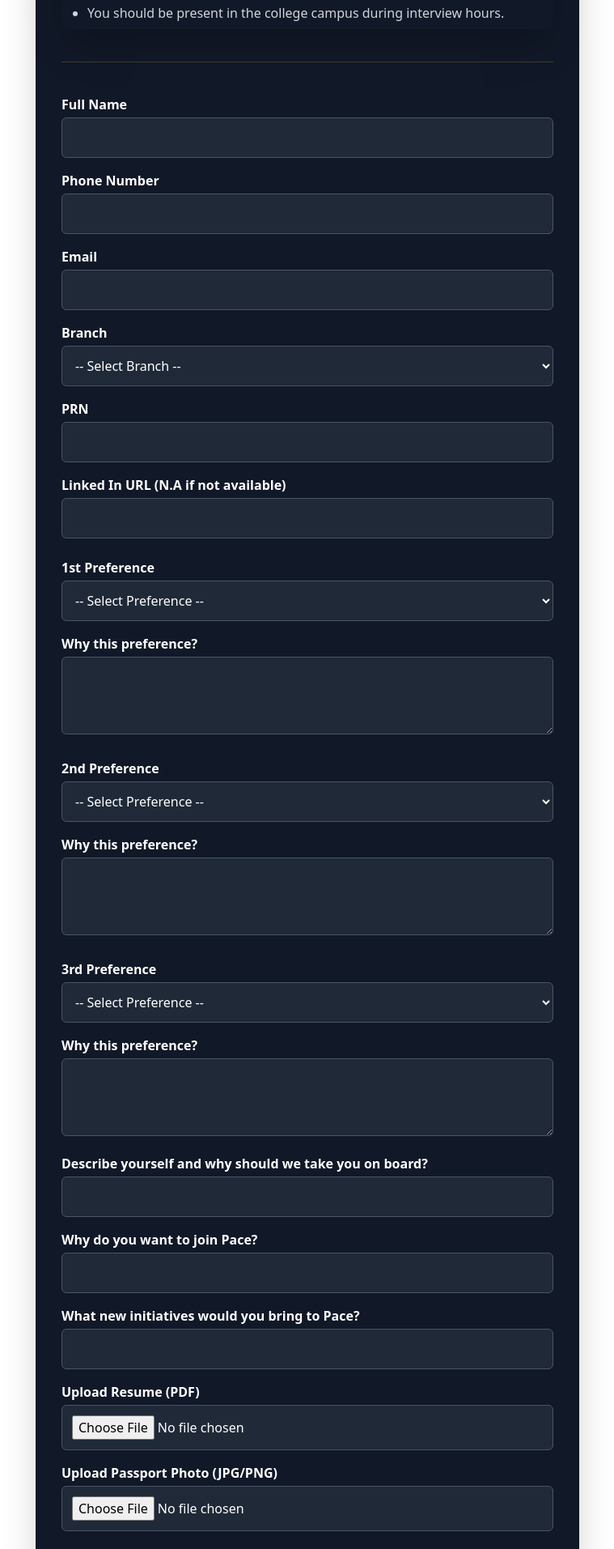
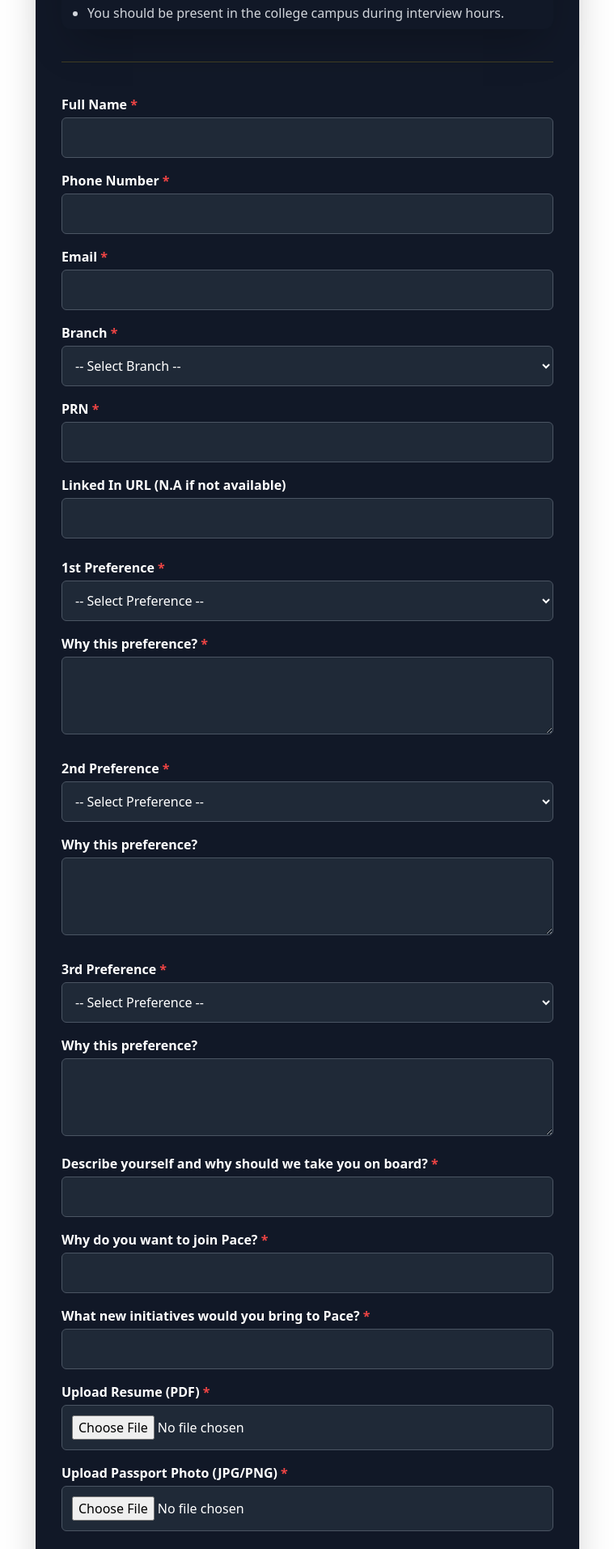
Before and after one commit to webd-pace/PACE25, a React (Create React App) app: page /JoinForm in a window 1280 px wide. Shown: the part 485-2398 px from the top of the page at 81% size, without its empty margins (260-1019 px from the left). Built offline with nearby package versions, Linux system fonts and the light colour scheme.

Commit message:
updating form

```diff
--- a/src/Pages/JoinForm.jsx
+++ b/src/Pages/JoinForm.jsx
@@ -211,22 +211,22 @@ const JoinForm = () => {
 
         <form onSubmit={handleSubmit} className="flex flex-col">
           {/* Name */}
-          <label className="mt-4 mb-1 font-semibold">Full Name</label>
+          <label className="mt-4 mb-1 font-semibold">  Full Name <span className="text-red-500">*</span> </label>
           <input name="name" value={formData.name} onChange={handleChange} className="p-3 rounded-md bg-gray-800 border border-gray-600 text-white" />
           {errors.name && <p className="text-red-500 text-sm mt-1">{errors.name}</p>}
 
           {/* Phone */}
-          <label className="mt-4 mb-1 font-semibold">Phone Number</label>
+          <label className="mt-4 mb-1 font-semibold">Phone Number <span className="text-red-500">*</span></label>
           <input name="phone" value={formData.phone} onChange={handleChange} className="p-3 rounded-md bg-gray-800 border border-gray-600 text-white" />
           {errors.phone && <p className="text-red-500 text-sm mt-1">{errors.phone}</p>}
 
           {/* Email */}
-          <label className="mt-4 mb-1 font-semibold">Email</label>
+          <label className="mt-4 mb-1 font-semibold">Email <span className="text-red-500">*</span></label>
           <input name="email" value={formData.email} onChange={handleChange} className="p-3 rounded-md bg-gray-800 border border-gray-600 text-white" />
           {errors.email && <p className="text-red-500 text-sm mt-1">{errors.email}</p>}
 
           {/* Branch */}
-          <label className="mt-4 mb-1 font-semibold">Branch </label>
+          <label className="mt-4 mb-1 font-semibold">Branch <span className="text-red-500">*</span></label>
           <select name="Branch" value={formData.Branch} onChange={handleChange} className="w-full p-3 rounded-md bg-gray-800 border border-gray-600 text-white">
           <option value="">-- Select Branch --</option>
           <option value="Computer Science">S.Y. CSE</option>
@@ -241,7 +241,7 @@ const JoinForm = () => {
           {errors.Branch && <p className="text-red-500 text-sm mt-1">{errors.Branch}</p>}
 
           {/* PRN */}
-          <label className="mt-4 mb-1 font-semibold">PRN</label>
+          <label className="mt-4 mb-1 font-semibold">PRN <span className="text-red-500">*</span></label>
           <input name="PRN" value={formData.PRN} onChange={handleChange} className="p-3 rounded-md bg-gray-800 border border-gray-600 text-white" />
           {errors.PRN && <p className="text-red-500 text-sm mt-1">{errors.PRN}</p>}
 
@@ -252,10 +252,15 @@ const JoinForm = () => {
 
           {/* Preferences */}
 {[1, 2, 3].map((num) => {
-        const ordinal = num === 1 ? '1st' : num === 2 ? '2nd' : '3rd';
+  const ordinal = num === 1 ? "1st" : num === 2 ? "2nd" : "3rd";
+  const isFirst = num === 1;
+
   return (
     <div key={num} className="mt-6">
-          <label className="block mb-1 font-semibold">{ordinal} Preference</label>
+      {/* Preference Label */}
+      <label className="block mb-1 font-semibold">
+        {ordinal} Preference <span className="text-red-500">*</span>
+      </label>
       <select
         name={`preference${num}`}
         value={formData[`preference${num}`]}
@@ -264,45 +269,58 @@ const JoinForm = () => {
       >
         <option value="">-- Select Preference --</option>
         {options.map((opt, idx) => (
-              <option key={idx} value={opt}>{opt}</option>
+          <option key={idx} value={opt}>
+            {opt}
+          </option>
         ))}
       </select>
-        {num === 1 && errors.preference1 && <p className="text-red-500 text-sm mt-1">{errors.preference1}</p>}
+      {isFirst && errors.preference1 && (
+        <p className="text-red-500 text-sm mt-1">{errors.preference1}</p>
+      )}
 
-        <label className="block mt-4 mb-1 font-semibold">Why this preference?</label>
+      {/* Reason Label with red asterisk for first only */}
+      <label className="block mt-4 mb-1 font-semibold">
+         Why this preference? {isFirst && <span className="text-red-500">*</span>}
+      </label>
+
+      {/* Only the 1st reason is compulsory */}
       <textarea
         name={`reason${num}`}
         value={formData[`reason${num}`]}
         onChange={handleChange}
         className="w-full p-3 rounded-md bg-gray-800 border border-gray-600 text-white h-24"
+        required={isFirst}
       />
-        {num === 1 && errors.reason1 && <p className="text-red-500 text-sm mt-1">{errors.reason1}</p>}
+      {isFirst && errors.reason1 && (
+        <p className="text-red-500 text-sm mt-1">{errors.reason1}</p>
+      )}
     </div>
   );
 })}
 
+
           {/* Describe Yourself */}
-          <label className="mt-4 mb-1 font-semibold">Describe yourself and why should we take you on board?</label>
+          <label className="mt-4 mb-1 font-semibold">Describe yourself and why should we take you on board? <span className="text-red-500">*</span></label>
           <input name="Describe" value={formData.Describe} onChange={handleChange} className="p-3 rounded-md bg-gray-800 border border-gray-600 text-white" />
           {errors.Describe && <p className="text-red-500 text-sm mt-1">{errors.Describe}</p>}
 
           {/* Why do you want to Join Pace */}
-          <label className="mt-4 mb-1 font-semibold">Why do you want to join Pace?</label>
+          <label className="mt-4 mb-1 font-semibold">Why do you want to join Pace? <span className="text-red-500">*</span></label>
           <input name="Why_Pace" value={formData.Why_Pace} onChange={handleChange} className="p-3 rounded-md bg-gray-800 border border-gray-600 text-white" />
           {errors.Why_Pace && <p className="text-red-500 text-sm mt-1">{errors.Why_Pace}</p>}
 
           {/* Initiatives */}
-          <label className="mt-4 mb-1 font-semibold">What new initiatives would you bring to Pace?</label>
+          <label className="mt-4 mb-1 font-semibold">What new initiatives would you bring to Pace? <span className="text-red-500">*</span></label>
           <input name="Initiatives" value={formData.Initiatives} onChange={handleChange} className="p-3 rounded-md bg-gray-800 border border-gray-600 text-white" />
           {errors.Initiatives && <p className="text-red-500 text-sm mt-1">{errors.Initiatives}</p>}
 
           {/* Resume Upload */}
-          <label className="mt-4 mb-1 font-semibold">Upload Resume (PDF)</label>
+          <label className="mt-4 mb-1 font-semibold">Upload Resume (PDF) <span className="text-red-500">*</span></label>
           <input type="file" name="resume" onChange={handleChange} accept=".pdf" ref={resumeInputRef} className="p-3 rounded-md bg-gray-800 border border-gray-600 text-white" />
           {errors.resume && <p className="text-red-500 text-sm mt-1">{errors.resume}</p>}
 
           {/* Photo Upload */}
-          <label className="mt-4 mb-1 font-semibold">Upload Passport Photo (JPG/PNG)</label>
+          <label className="mt-4 mb-1 font-semibold">Upload Passport Photo (JPG/PNG) <span className="text-red-500">*</span></label>
           <input type="file" name="photo" onChange={handleChange} accept="image/jpeg, image/png" ref={photoInputRef} className="p-3 rounded-md bg-gray-800 border border-gray-600 text-white" />
           {errors.photo && <p className="text-red-500 text-sm mt-1">{errors.photo}</p>}
 
```
Lines whose indentation alone changed are shown as unchanged.
